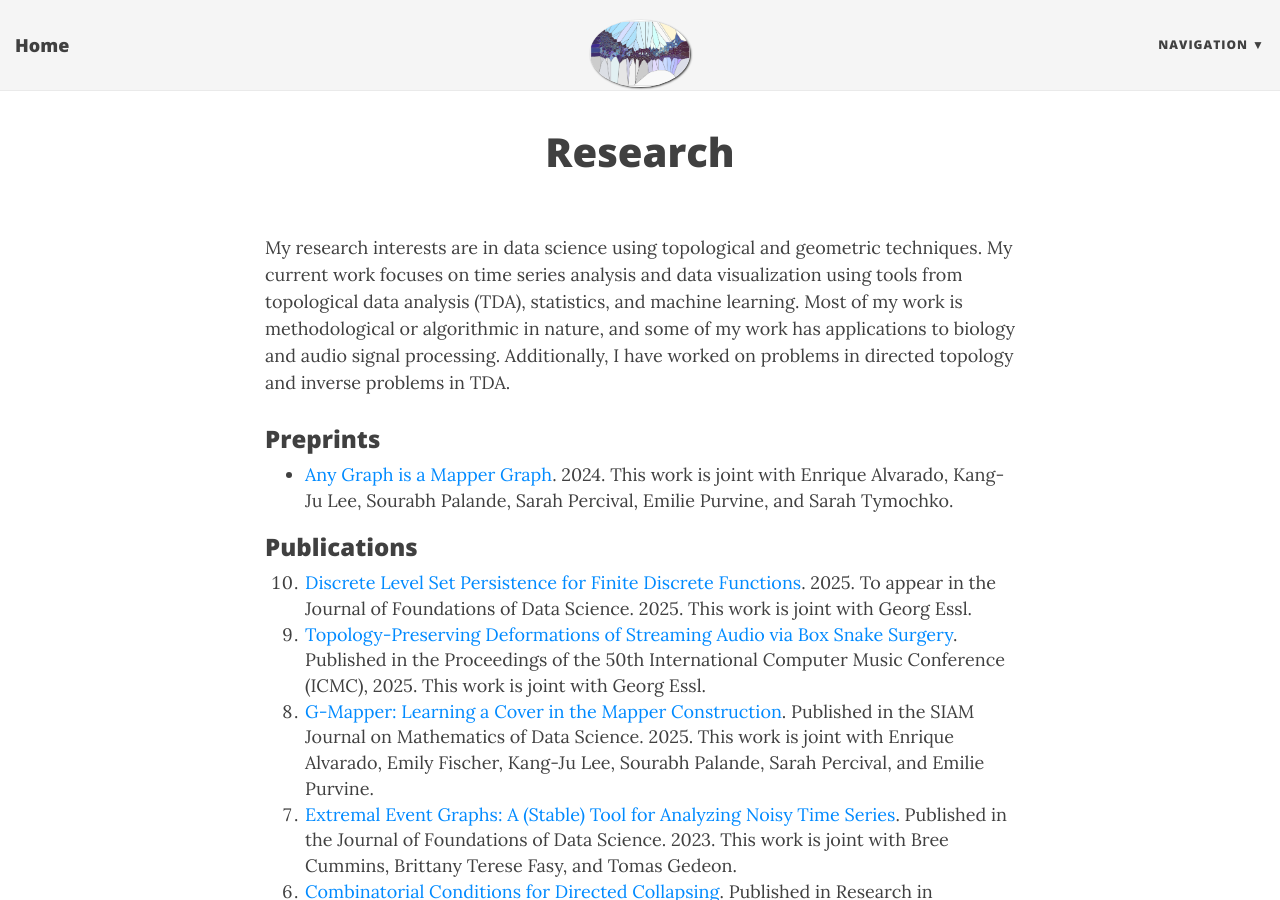
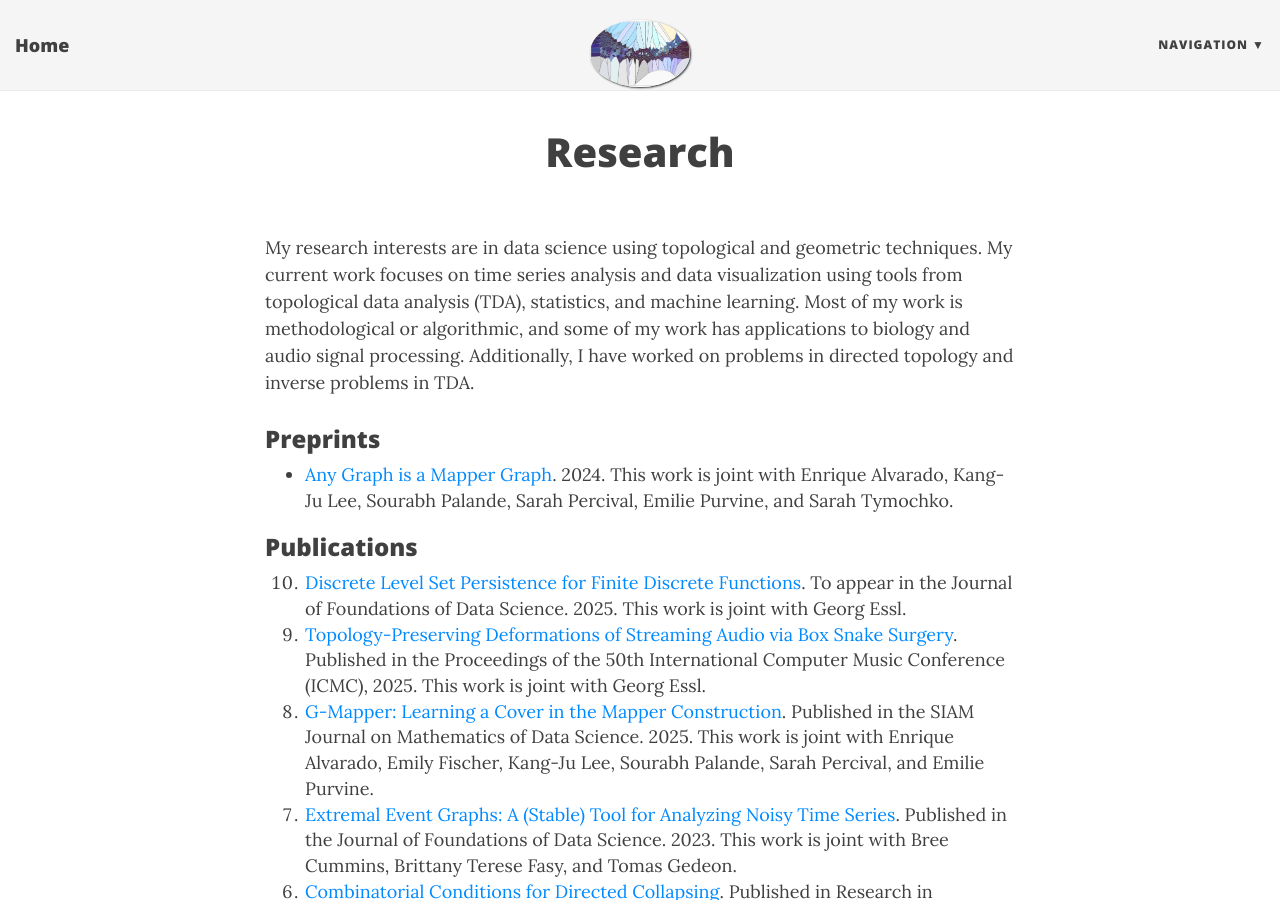
Before and after one commit to robinbelton/robinbelton.github.io, a Jekyll site: the page built from research.html, in a window 1280 px wide and 900 px high. Built offline with Jekyll 4.4.1, drawn with Linux system fonts in a browser that asks for light colours; nearby versions of some CDN libraries.

Commit message:
Update research page

```diff
--- a/research.html
+++ b/research.html
@@ -6,7 +6,7 @@ use-site-title: true
 ---
 
 
-<p>My research interests are in data science using topological and geometric techniques. My current work focuses on time series analysis and data visualization using tools from topological data analysis (TDA), statistics, and machine learning. Most of my work is methodological or algorithmic in nature, and some of my work has applications to biology and audio signal processing. Additionally, I have worked on problems in directed topology and inverse problems in TDA.
+<p>My research interests are in data science using topological and geometric techniques. My current work focuses on time series analysis and data visualization using tools from topological data analysis (TDA), statistics, and machine learning. Most of my work is methodological or algorithmic, and some of my work has applications to biology and audio signal processing. Additionally, I have worked on problems in directed topology and inverse problems in TDA.
 
 <h3>Preprints</h3>
 <ul>
@@ -17,7 +17,7 @@ use-site-title: true
 <h3>Publications</h3>
 
 <ol reversed>
-    <li><a href="https://arxiv.org/pdf/2501.17794">Discrete Level Set Persistence for Finite Discrete Functions</a>. 2025. To appear in the Journal of Foundations of Data Science. 2025. This work is joint with Georg Essl.
+    <li><a href="https://arxiv.org/pdf/2501.17794">Discrete Level Set Persistence for Finite Discrete Functions</a>. To appear in the Journal of Foundations of Data Science. 2025. This work is joint with Georg Essl.
     </li>
     <li><a href="http://robinbelton.github.io//ICMC_2025_StreamingDeformations_web.pdf">Topology-Preserving Deformations of Streaming Audio via Box Snake Surgery</a>. Published in the Proceedings of the 50th International Computer Music Conference (ICMC), 2025. This work is joint with Georg Essl.
     </li>
```
